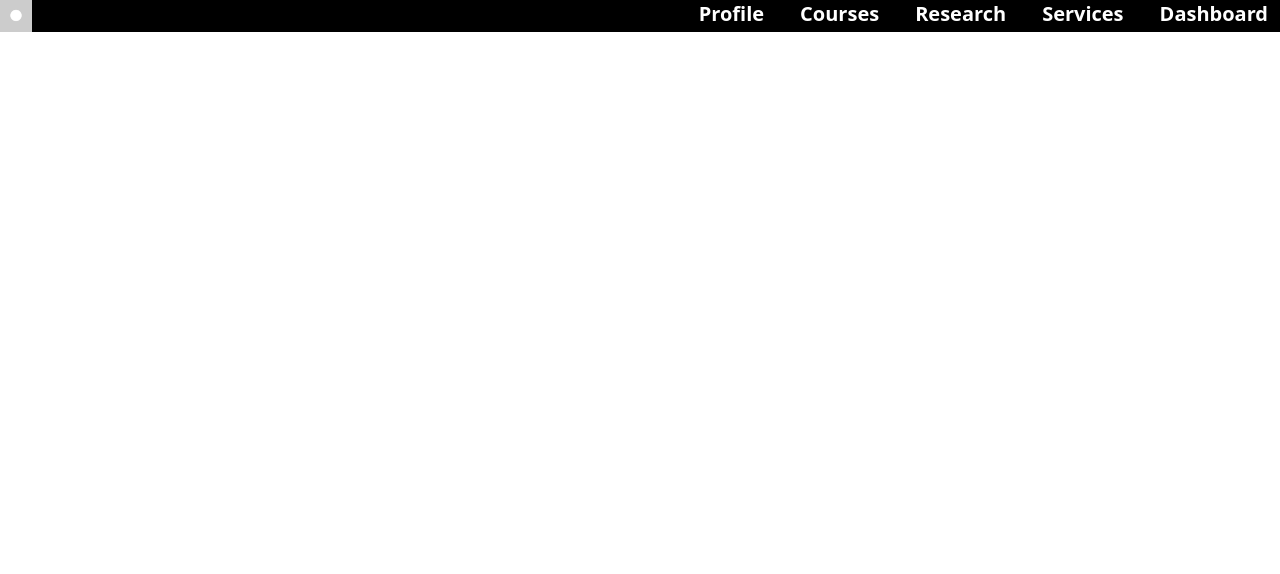
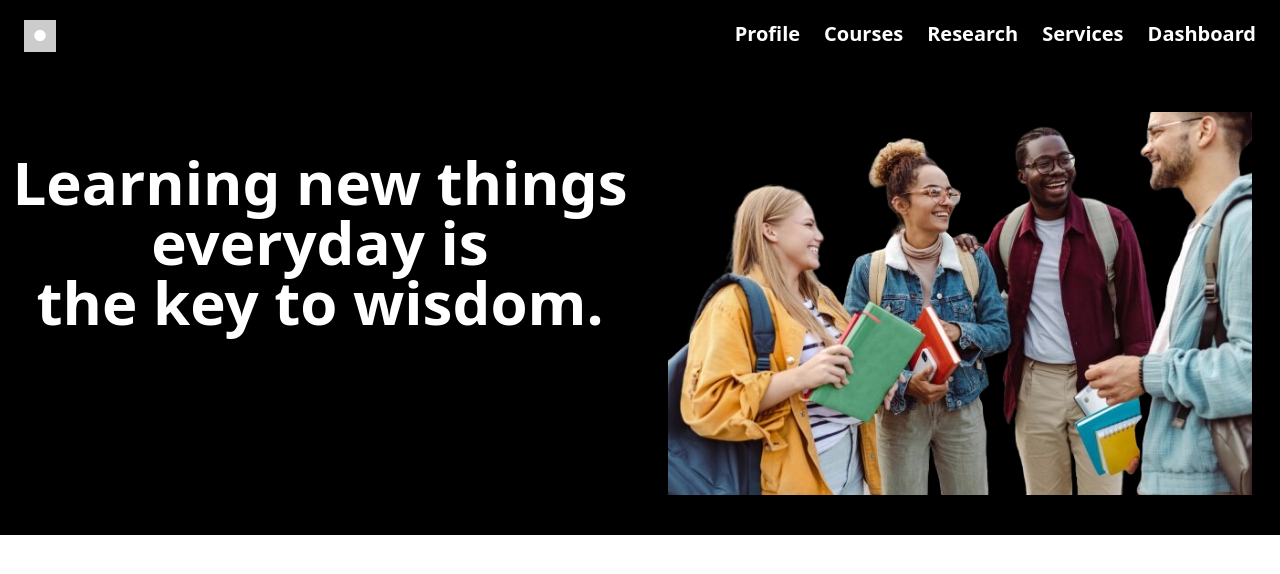
Before and after one commit to tuyishimejohnson/acc_internship_project, a React (Create React App) app in the folder personal_website/new_personal_website/: page / in a window 1280 px wide. Shown: the top 574 px of the page. Built offline with nearby package versions, Linux system fonts and the light colour scheme.

Commit message:
Adding text and picture.

```diff
--- a/personal_website/new_personal_website/src/header.js
+++ b/personal_website/new_personal_website/src/header.js
@@ -5,18 +5,27 @@ const Header = () => {
   return (
 
     <>
-        <div className='bg-black text-xl flex justify-between px-34 font-poppins font-semibold'>
+        <div className='bg-black text-xl'>
+          <div className='flex justify-between px-6 font-semibold py-5'>
             <img src={require('./Untitled (1).png')} alt="logo icon" className='w-8' />
-            <nav>
-                <ul className='flex gap-3 items-center justify-center text-white'>
-                    <li className="hover:bg-slate-400 px-3 rounded-sm"><a href="#profile">Profile</a></li>
-                    <li className="hover:bg-slate-400 px-3 rounded-sm"><a href="#courses">Courses</a></li>
-                    <li className="hover:bg-slate-400 px-3 rounded-sm"><a href="research">Research</a></li>
-                    <li className="hover:bg-slate-400 px-3 rounded-sm"><a href="services">Services</a></li>
-                    <li className="hover:bg-slate-400 px-3 rounded-sm"><a href="dashboard">Dashboard</a></li>
-                </ul>
-            </nav>
+              <nav>
+                  <ul className='flex gap-6 items-center justify-center text-white'>
+                      <li className="hover:bg-slate-400 rounded-sm"><a href="#profile">Profile</a></li>
+                      <li className="hover:bg-slate-400 rounded-sm"><a href="#courses">Courses</a></li>
+                      <li className="hover:bg-slate-400 rounded-sm"><a href="research">Research</a></li>
+                      <li className="hover:bg-slate-400 rounded-sm"><a href="services">Services</a></li>
+                      <li className="hover:bg-slate-400 rounded-sm"><a href="dashboard">Dashboard</a></li>
+                  </ul>
+              </nav>
+          </div>
+
+          <div className='flex py-10'>
+            <h1 className='text-white py-10 w-2/4 text-center font-extrabold text-6xl'>Learning new things everyday is <br />  the key to wisdom.</h1>
+
+            <img src={require('./gettyimages-1414982113.png')} alt="" className='w-2/4 px-7'/>
+          </div>
         </div>
+
     </>
 
   )
```
Also changed, not shown: personal_website/new_personal_website/src/gettyimages-1414982113.png (added).
